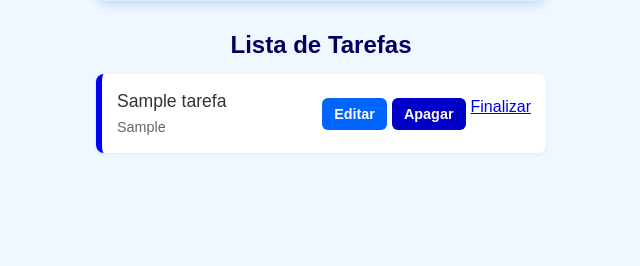
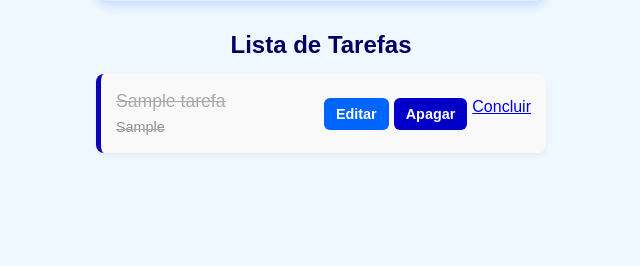
Before and after one commit to JoaoVPalandi/agenda, a Flask app: page /agenda in a window 1280 px wide. Shown: the part 281-547 px from the top of the page, without its empty margins (319-959 px from the left). Run offline with Flask 3, Linux system fonts and the light colour scheme; tables that the repository leaves empty hold one stand-in row (values such as "Sample post").

Commit message:
feat: crianção da função de tarefa concluida

```diff
--- a/app.py
+++ b/app.py
@@ -45,10 +45,10 @@ def update(idTarefa):
     tarefa_selecionada = Tarefa.id(idTarefa)
     return render_template('agenda.html', titulo=f'Editando a tarefa ID: {idTarefa}',tarefa_selecionada=tarefa_selecionada, tarefas=tarefas )
 
-@app.route('/finalizar/<int:idTarefa>', methods=['GET', 'POST'])
-def finalizar(idTarefa):
+@app.route('/concluir/<int:idTarefa>', methods=['GET', 'POST'])
+def concluir(idTarefa):
     tarefa = Tarefa.id(idTarefa)
-    tarefa.finalizar_tarefa()
+    tarefa.concluir_tarefa()
     return redirect(url_for('agenda'))
 
 @app.route('/ola')
--- a/models/tarefa.py
+++ b/models/tarefa.py
@@ -52,7 +52,7 @@ class Tarefa:
             resultado: Cursor = db.executar(query, params)
             return resultado
 
-    def finalizar_tarefa(self) -> Cursor:
+    def concluir_tarefa(self) -> Cursor:
         with Database() as db:
             query: str = 'UPDATE tarefas SET titulo_tarefa = ?, data_conclusao = ? WHERE id = ?;'
             params: tuple = (self.titulo_tarefa, self.data_conclusao, self.id_tarefa)
--- a/static/style.css
+++ b/static/style.css
@@ -173,3 +173,15 @@ li {
     text-align: center;
     color: #666;
 }
+
+/* Estilo para a tarefa quando estiver concluída */
+.tarefa-finalizada .tarefa-texto {
+    text-decoration: line-through;
+    color: #888;
+    opacity: 0.7;
+}
+
+.tarefa-finalizada {
+    border-left: 5px solid #0c00b4;
+    background-color: #f9f9f9;
+}
--- a/templates/agenda.html
+++ b/templates/agenda.html
@@ -28,7 +28,7 @@
         {% if tarefas %}
             <ul>
                 {% for tarefa in tarefas %}
-                    <li>
+                    <li class="tarefa-finalizada">
                         <span class="tarefa-texto">
                             {{ tarefa.titulo_tarefa }} <br>
                             <small>{{ tarefa.data_conclusao }}</small>
@@ -37,7 +37,7 @@
                         <div class="tarefa-actions">
                             <a href="{{ url_for('update', idTarefa=tarefa.id_tarefa) }}" class="btn-updatee">Editar</a>
                             <a href="{{ url_for('delete', idTarefa=tarefa.id_tarefa) }}" class="btn-delete">Apagar</a>
-                            <a href="{{ url_for('finalizar', idTarefa=tarefa.id_tarefa) }}" class="btn-finalizar">Finalizar</a>
+                            <a href="{{ url_for('concluir', idTarefa=tarefa.id_tarefa) }}" class="btn-concluir">Concluir</a>
                         </div>
                     </li>
                 {% endfor %}
```
